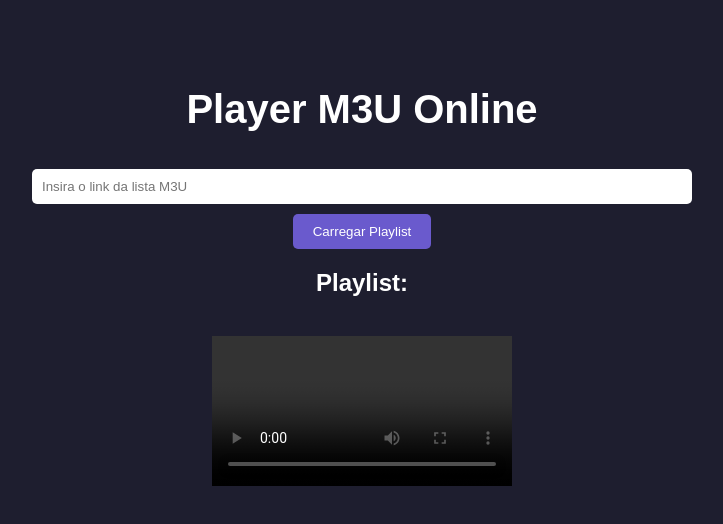
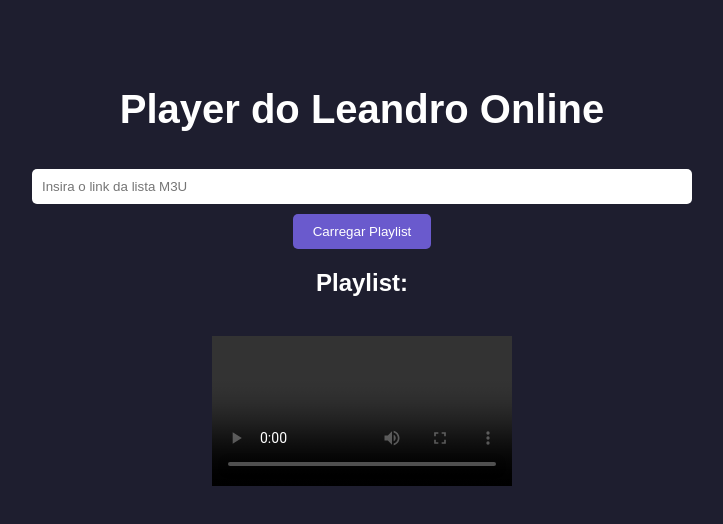
Before and after one commit to LeandroWyler/iptvteste, a plain HTML site: page index.html in a window 1280 px wide. Shown: the whole page, without its empty margins (278-1001 px from the left). Drawn offline with Linux system fonts and the light colour scheme.

Commit message:
Update index.html

```diff
--- a/index.html
+++ b/index.html
@@ -8,7 +8,7 @@
 </head>
 <body>
   <div id="app">
-    <h1>Player M3U Online</h1>
+    <h1>Player do Leandro Online</h1>
     <input type="text" id="m3uUrl" placeholder="Insira o link da lista M3U">
     <button id="loadBtn">Carregar Playlist</button>
 
```
